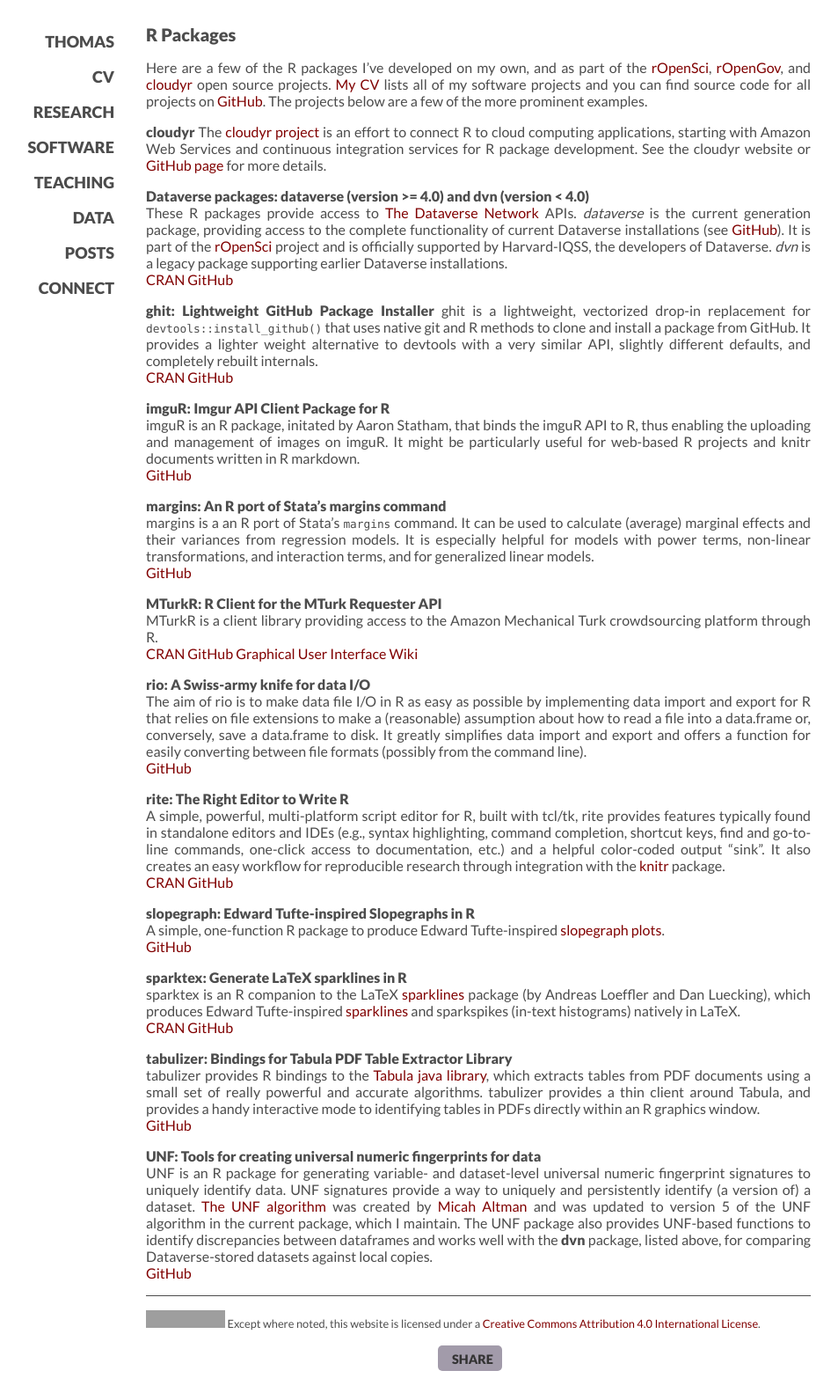
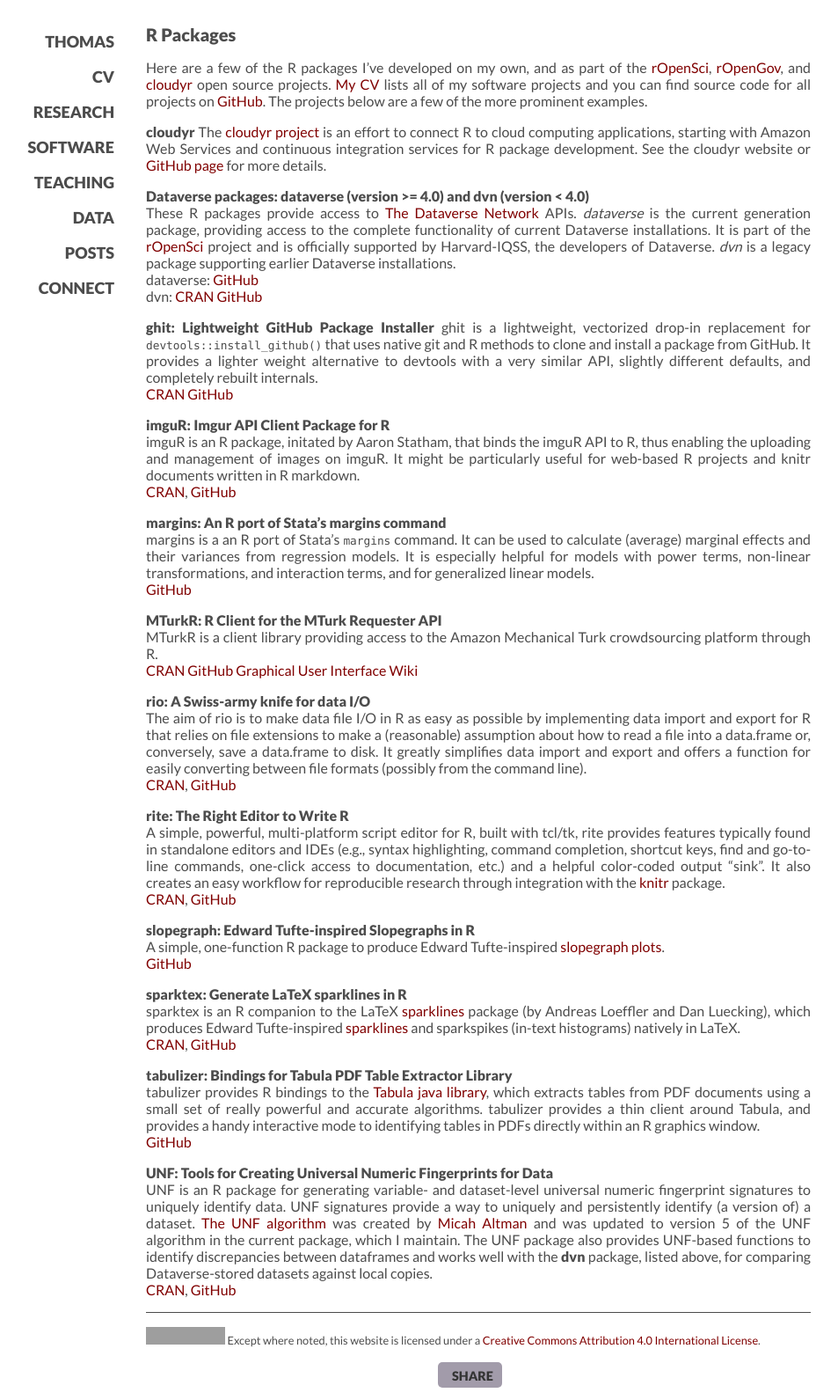
Before and after one commit to leeper/leeper.github.io, a Jekyll site: the page built from software.md, in a window 1280 px wide. Shown: the whole page at 88% size, without its empty margins (96-1049 px from the left). Built offline with Jekyll 4.4.1, drawn with Linux system fonts in a browser that asks for light colours; some web fonts are replaced; grey boxes are pictures that could not be loaded.

Commit message:
Update software.md

```diff
--- a/software.md
+++ b/software.md
@@ -1,28 +1,29 @@
 ---
 layout: default
 title: Software - Thomas J. Leeper
+description: This page showcaes a few highlights from my software development portfolio.
 permalink: /software.html
 ---
 
 ## R Packages
 
-Here are a few of the R packages I've developed on my own, and as part of the [rOpenSci](http://ropensci.org/), [rOpenGov](http://ropengov.github.io/), and [cloudyr](http://cloudyr.github.io) open source projects. [My CV](http://www.thomasleeper.com/cv/cv.pdf) lists all of my software projects and you can find source code for all projects on [GitHub](http://github.com/leeper). The projects below are a few of the more prominent examples.
+Here are a few of the R packages I've developed on my own, and as part of the [rOpenSci](http://ropensci.org/), [rOpenGov](http://ropengov.github.io/), and [cloudyr](http://cloudyr.github.io) open source projects. [My CV](http://www.thomasleeper.com/cv/cv.pdf) lists all of my software projects and you can find source code for all projects on [GitHub](https://github.com/leeper). The projects below are a few of the more prominent examples.
 
 **cloudyr**
 The [cloudyr project](http://cloudyr.github.io) is an effort to connect R to cloud computing applications, starting with Amazon Web Services and continuous integration services for R package development. See the cloudyr website or [GitHub page](https://github.com/cloudyr) for more details.
 
 
 **Dataverse packages: dataverse (version >= 4.0) and dvn (version < 4.0)**<br/>
-These R packages provide access to [The Dataverse Network](http://dataverse.org) APIs. *dataverse* is the current generation package, providing access to the complete functionality of current Dataverse installations (see [GitHub](htts://www.github.com/IQSS/dataverse-client-r)). It is part of the [rOpenSci](http://ropensci.org/) project and is officially supported by Harvard-IQSS, the developers of Dataverse. *dvn* is a legacy package supporting earlier Dataverse installations. <br/>[CRAN](http://cran.r-project.org/web/packages/dvn/index.html) [GitHub](https://github.com/rOpenSci/dvn)
+These R packages provide access to [The Dataverse Network](http://dataverse.org) APIs. *dataverse* is the current generation package, providing access to the complete functionality of current Dataverse installations. It is part of the [rOpenSci](http://ropensci.org/) project and is officially supported by Harvard-IQSS, the developers of Dataverse. *dvn* is a legacy package supporting earlier Dataverse installations. <br/>dataverse: [GitHub](https://www.github.com/IQSS/dataverse-client-r)<br/>dvn: [CRAN](http://cran.r-project.org/web/packages/dvn/index.html) [GitHub](https://github.com/rOpenSci/dvn)
 
 
 **ghit: Lightweight GitHub Package Installer**
 ghit is a lightweight, vectorized drop-in replacement for `devtools::install_github()` that uses native git and R methods to clone and install a package from GitHub. It provides a lighter weight alternative to devtools with a very similar API, slightly different defaults, and completely rebuilt internals.
-<br/>[CRAN](https://cran.r-project.org/web/packages/ghit/index.html) [GitHub](https://github.com/leeper/ghit)
+<br/>[CRAN](https://CRAN.R-project.org/package=ghit) [GitHub](https://github.com/cloudyr/ghit)
 
 
 **imguR: Imgur API Client Package for R**<br/>
-imguR is an R package, initated by Aaron Statham, that binds the imguR API to R, thus enabling the uploading and management of images on imguR. It might be particularly useful for web-based R projects and knitr documents written in R markdown. <br/> [GitHub](https://github.com/leeper/imguR)
+imguR is an R package, initated by Aaron Statham, that binds the imguR API to R, thus enabling the uploading and management of images on imguR. It might be particularly useful for web-based R projects and knitr documents written in R markdown. <br/> [CRAN](https://CRAN.R-project.org/package=imguR), [GitHub](https://github.com/leeper/imguR)
 
 
 **margins: An R port of Stata's margins command**<br/>
@@ -30,15 +31,15 @@
 
 
 **MTurkR: R Client for the MTurk Requester API**<br/>
-MTurkR is a client library providing access to the Amazon Mechanical Turk crowdsourcing platform through R.<br/> [CRAN](http://cran.r-project.org/web/packages/MTurkR/index.html) [GitHub](https://github.com/leeper/MTurkR) [Graphical User Interface](http://cran.r-project.org/web/packages/MTurkRGUI/index.html) [Wiki](https://github.com/leeper/MTurkR/wiki)
+MTurkR is a client library providing access to the Amazon Mechanical Turk crowdsourcing platform through R.<br/> [CRAN](https://CRAN.R-project.org/package=MTurkR) [GitHub](https://github.com/cloudyr/MTurkR) [Graphical User Interface](https://CRAN.R-project.org/package=MTurkRGUI) [Wiki](https://github.com/cloudyr/MTurkR/wiki)
 
 
 **rio: A Swiss-army knife for data I/O**<br/>
-The aim of rio is to make data file I/O in R as easy as possible by implementing data import and export for R that relies on file extensions to make a (reasonable) assumption about how to read a file into a data.frame or, conversely, save a data.frame to disk. It greatly simplifies data import and export and offers a function for easily converting between file formats (possibly from the command line). <br/> [GitHub](https://github.com/leeper/rio)
+The aim of rio is to make data file I/O in R as easy as possible by implementing data import and export for R that relies on file extensions to make a (reasonable) assumption about how to read a file into a data.frame or, conversely, save a data.frame to disk. It greatly simplifies data import and export and offers a function for easily converting between file formats (possibly from the command line). <br/> [CRAN](https://CRAN.R-project.org/package=rio), [GitHub](https://github.com/leeper/rio)
 
 
 **rite: The Right Editor to Write R**<br/>
-A simple, powerful, multi-platform script editor for R, built with tcl/tk, rite provides features typically found in standalone editors and IDEs (e.g., syntax highlighting, command completion, shortcut keys, find and go-to-line commands, one-click access to documentation, etc.) and a helpful color-coded output "sink". It also creates an easy workflow for reproducible research through integration with the [knitr](http://cran.r-project.org/web/packages/knitr/index.html) package. <br/>[CRAN](http://cran.r-project.org/web/packages/rite/index.html) [GitHub](https://github.com/leeper/rite)
+A simple, powerful, multi-platform script editor for R, built with tcl/tk, rite provides features typically found in standalone editors and IDEs (e.g., syntax highlighting, command completion, shortcut keys, find and go-to-line commands, one-click access to documentation, etc.) and a helpful color-coded output "sink". It also creates an easy workflow for reproducible research through integration with the [knitr](https://CRAN.R-project.org/package=knitr) package. <br/>[CRAN](https://CRAN.R-project.org/package=rite), [GitHub](https://github.com/leeper/rite)
 
 
 **slopegraph: Edward Tufte-inspired Slopegraphs in R**<br/>
@@ -46,12 +47,12 @@
 
 
 **sparktex: Generate LaTeX sparklines in R**<br/>
-sparktex is an R companion to the LaTeX [sparklines](http://www.ctan.org/pkg/sparklines) package (by Andreas Loeffler and Dan Luecking), which produces Edward Tufte-inspired [sparklines](http://en.wikipedia.org/wiki/Sparkline) and sparkspikes (in-text histograms) natively in LaTeX. <br/>[CRAN](http://cran.r-project.org/web/packages/sparktex/index.html) [GitHub](https://github.com/leeper/sparktex)
+sparktex is an R companion to the LaTeX [sparklines](http://www.ctan.org/pkg/sparklines) package (by Andreas Loeffler and Dan Luecking), which produces Edward Tufte-inspired [sparklines](http://en.wikipedia.org/wiki/Sparkline) and sparkspikes (in-text histograms) natively in LaTeX. <br/>[CRAN](https://CRAN.R-project.org/package=sparktex), [GitHub](https://github.com/leeper/sparktex)
 
 
 **tabulizer: Bindings for Tabula PDF Table Extractor Library**<br/>
-tabulizer provides R bindings to the [Tabula java library](https://github.com/tabulapdf/tabula-java/), which extracts tables from PDF documents using a small set of really powerful and accurate algorithms. tabulizer provides a thin client around Tabula, and provides a handy interactive mode to identifying tables in PDFs directly within an R graphics window. <br/>[GitHub](https://github.com/leeper/tabulizer)
+tabulizer provides R bindings to the [Tabula java library](https://github.com/tabulapdf/tabula-java/), which extracts tables from PDF documents using a small set of really powerful and accurate algorithms. tabulizer provides a thin client around Tabula, and provides a handy interactive mode to identifying tables in PDFs directly within an R graphics window. <br/>[GitHub](https://github.com/rOpenSci/tabulizer)
 
 
-**UNF: Tools for creating universal numeric fingerprints for data**<br/>
-UNF is an R package for generating variable- and dataset-level universal numeric fingerprint signatures to uniquely identify data. UNF signatures provide a way to uniquely and persistently identify (a version of) a dataset. [The UNF algorithm](http://thedata.org/book/universal-numerical-fingerprint) was created by [Micah Altman](http://micahaltman.com/) and was updated to version 5 of the UNF algorithm in the current package, which I maintain. The UNF package also provides UNF-based functions to identify discrepancies between dataframes and works well with the **dvn** package, listed above, for comparing Dataverse-stored datasets against local copies.<br/>[GitHub](https://github.com/leeper/UNF)
+**UNF: Tools for Creating Universal Numeric Fingerprints for Data**<br/>
+UNF is an R package for generating variable- and dataset-level universal numeric fingerprint signatures to uniquely identify data. UNF signatures provide a way to uniquely and persistently identify (a version of) a dataset. [The UNF algorithm](http://thedata.org/book/universal-numerical-fingerprint) was created by [Micah Altman](http://micahaltman.com/) and was updated to version 5 of the UNF algorithm in the current package, which I maintain. The UNF package also provides UNF-based functions to identify discrepancies between dataframes and works well with the **dvn** package, listed above, for comparing Dataverse-stored datasets against local copies.<br/>[CRAN](https://CRAN.R-project.org/package=UNF), [GitHub](https://github.com/leeper/UNF)
```
